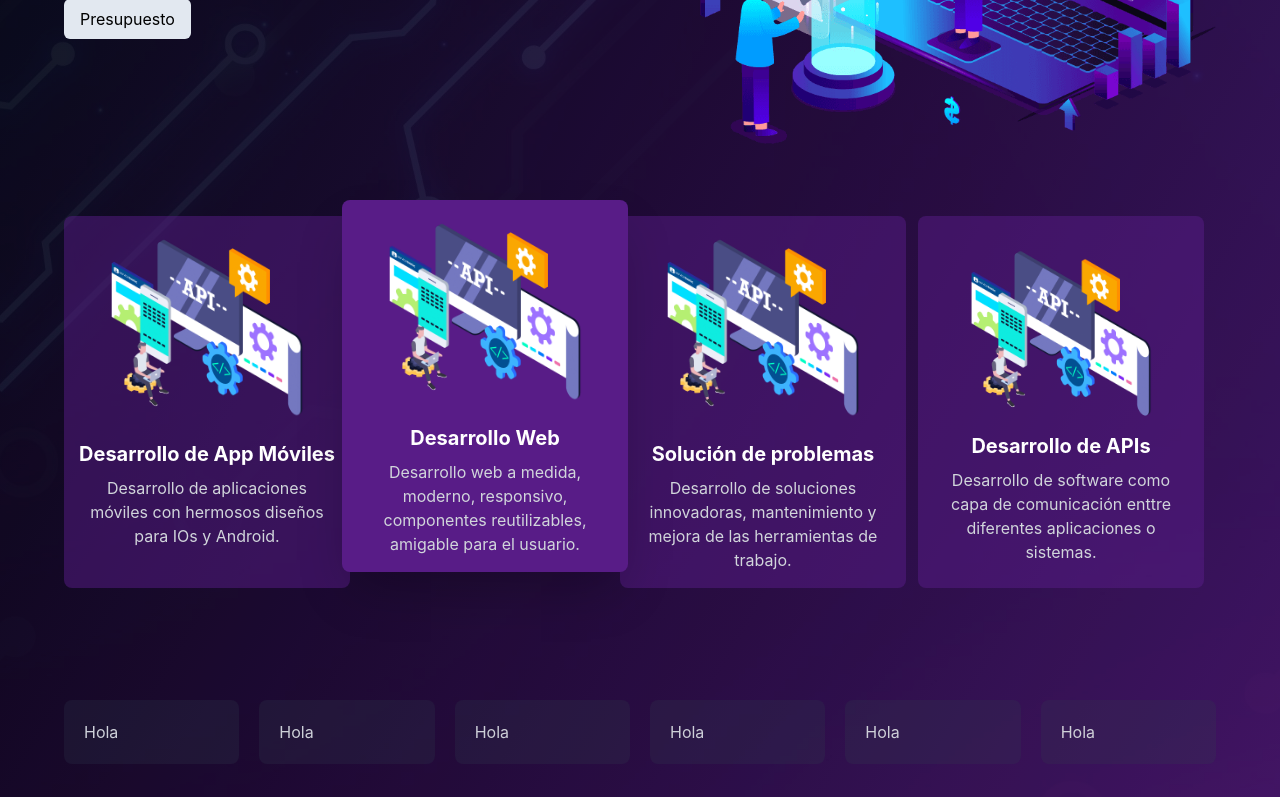
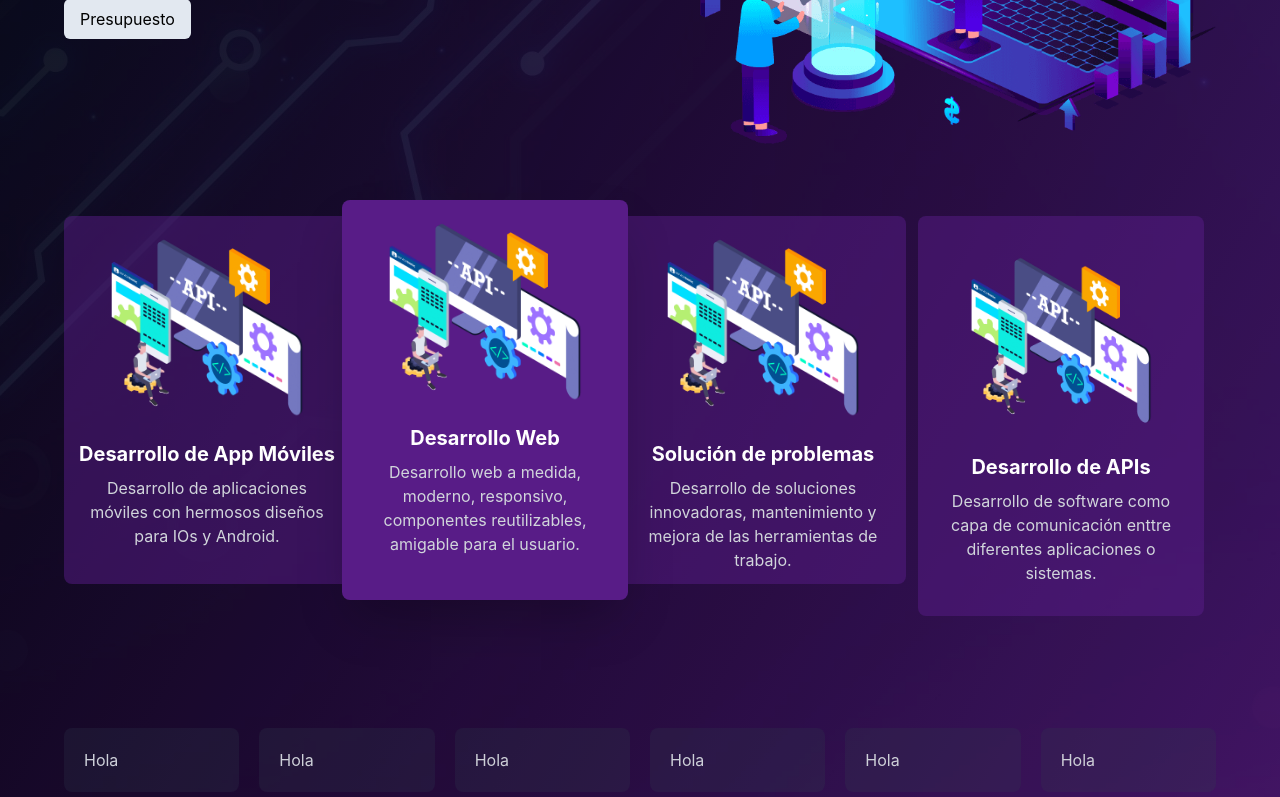
Before and after one commit to DevWebWill/appclient, a React (Create React App) app: page / in a window 1280 px wide. Shown: the part 426-1223 px from the top of the page. Built offline with nearby package versions, Linux system fonts and the light colour scheme.

Commit message:
Mejora Diseño responsive homepage

```diff
--- a/src/App.js
+++ b/src/App.js
@@ -88,7 +88,7 @@ const App = () => {
 
                 <div className='grid grid-cols-1 sm:grid-cols-3 md:grid-cols-3 lg:grid-cols-4 gap-5 lg:gap-6 text-gray-100 mb-32 px-6 sm:px-0 md:px-4 lg:px-2 xl:px-8 2xl:px-16 pt-14'>
                     <div className='relative min-h-[52vh] sm:min-h-[42vh] 2xl:min-h-[45vh] rounded-lg z-1 py-4'>
-                        <div className='rounded-lg sm:absolute bg-purple-900 bg-opacity-50 h-full w-full left-11 sm:left-8 p-5 sm:p-3'>
+                        <div className='rounded-lg sm:relative bg-purple-900 bg-opacity-50 h-full w-full left-11 sm:left-8 p-5 sm:p-3'>
                             <div className='mb-4'>
                                 <img src={desarrolloApi} alt='' />
                             </div>
@@ -99,7 +99,7 @@ const App = () => {
                         </div>
                     </div>
                     <div className='relative min-h-[52vh] sm:min-h-[42vh] 2xl:min-h-[45vh] rounded-lg z-10'>
-                        <div className='rounded-lg sm:absolute bg-purple-900 h-full w-full shadow-2xl border-0 p-5 sm:p-3'>
+                        <div className='rounded-lg sm:relative bg-purple-900 h-full w-full shadow-2xl border-0 p-5 sm:p-3'>
                             <div className='mb-4'>
                                 <img src={desarrolloApi} alt='' />
                             </div>
@@ -110,7 +110,7 @@ const App = () => {
                         </div>
                     </div>
                     <div className='relative min-h-[52vh] sm:min-h-[42vh] 2xl:min-h-[45vh] rounded-lg z-1 py-4'>
-                        <div className='rounded-lg sm:absolute bg-purple-900 bg-opacity-50 h-full w-full right-11 sm:right-8 border-0 p-5 sm:p-3'>
+                        <div className='rounded-lg sm:relative bg-purple-900 bg-opacity-50 h-full w-full right-11 sm:right-8 border-0 p-5 sm:p-3'>
                             <div className='mb-4'>
                                 <img src={desarrolloApi} alt='' />
                             </div>
```
